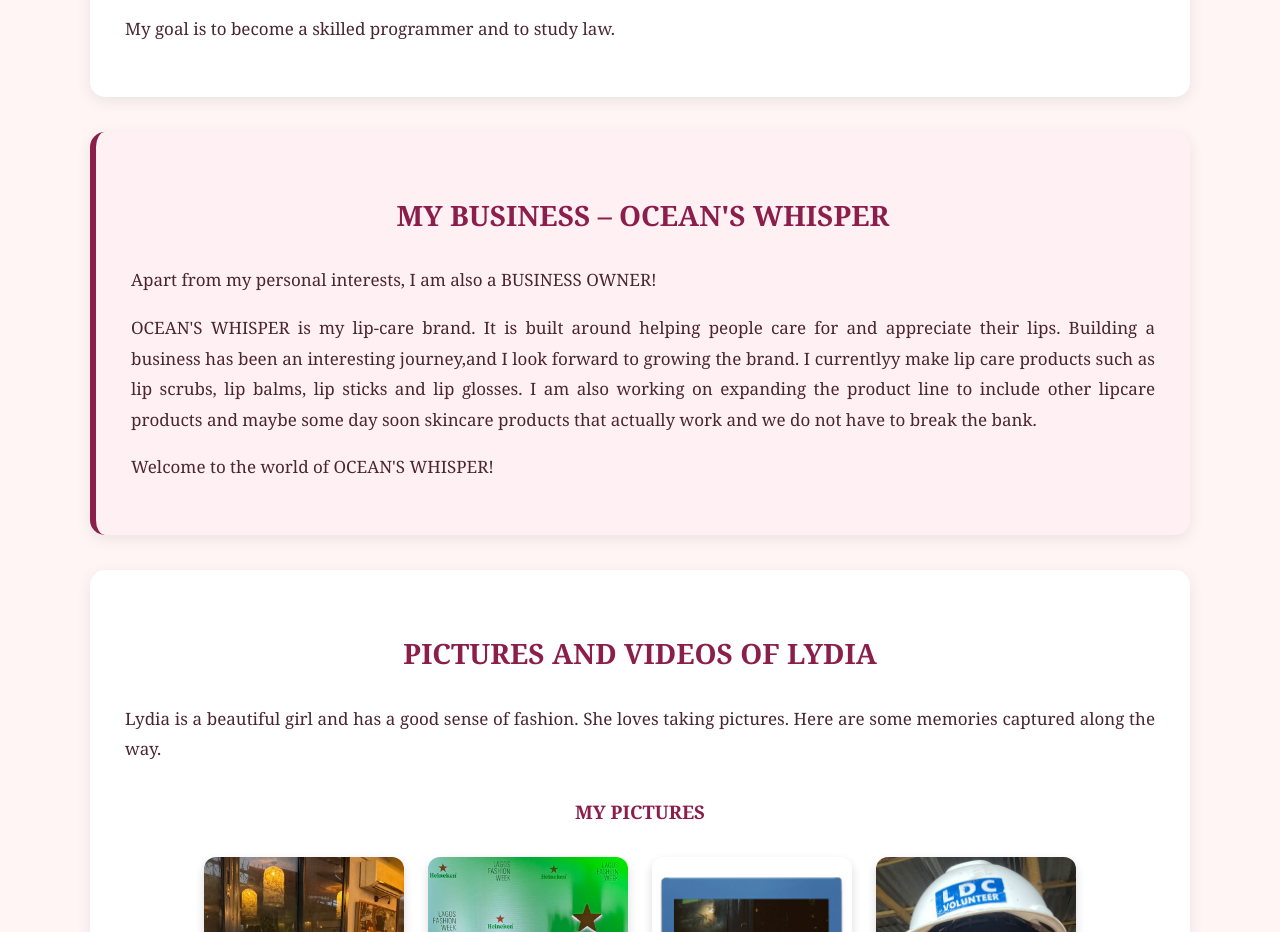
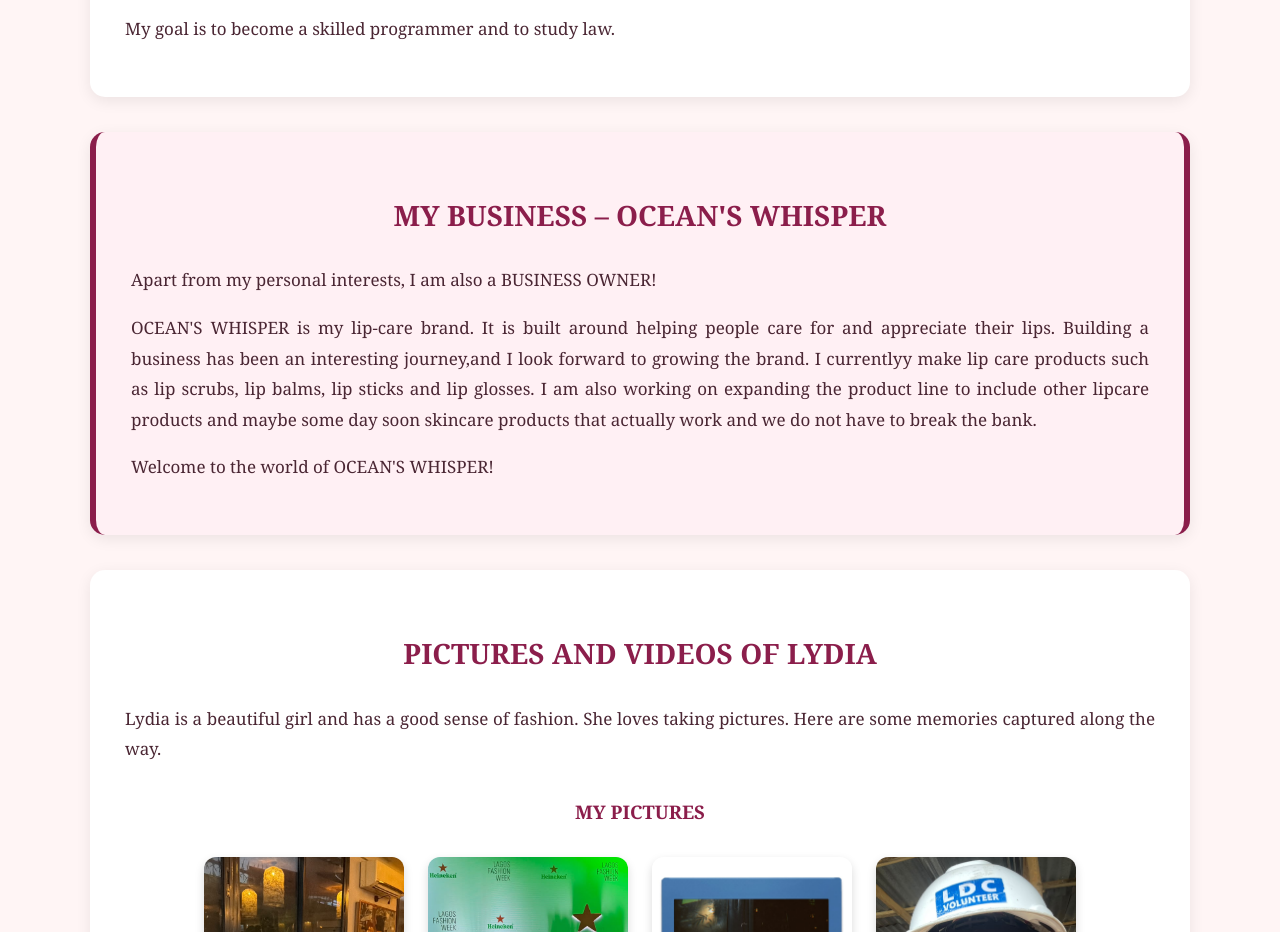
Before and after one commit to lydia-blip12/Lydia, a plain HTML site: page index.html in a window 1280 px wide. Shown: the part 2620-3552 px from the top of the page. Drawn offline with Linux system fonts and the light colour scheme.

Commit message:
Update style.css

```diff
--- a/style.css
+++ b/style.css
@@ -172,6 +172,7 @@ video {
 #business {
     background-color: #fff0f4;
     border-left: 6px solid #8b1e4b;
+    border-right: 6px solid #8b1e4b;
 }
 
 
```
